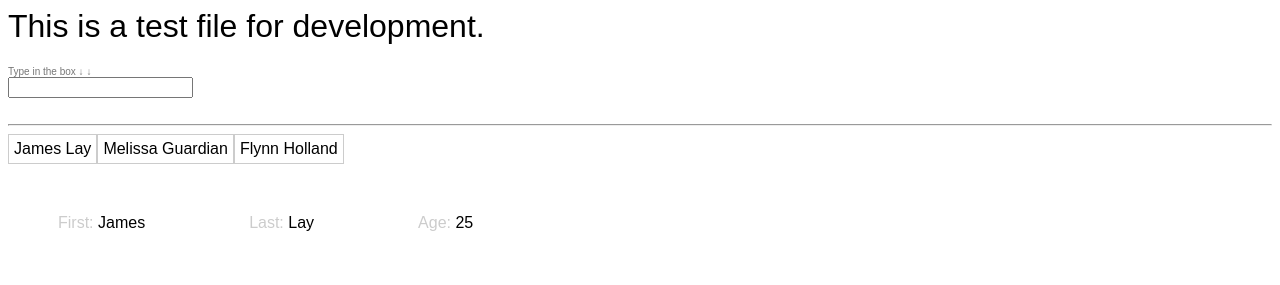
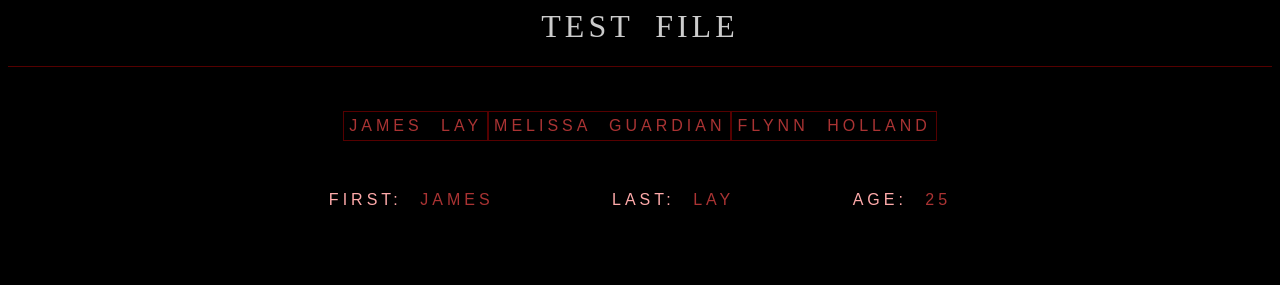
Before and after one commit to jameslaydigital/slipperjs, a plain HTML site: page index.html in a window 1280 px wide. Drawn offline with Linux system fonts and the light colour scheme.

Commit message:
Tried to implement binding mechanism, but I think this will be best handled in a backbone kind of way.

```diff
--- a/Slipper.js
+++ b/Slipper.js
@@ -1,4 +1,18 @@
 var Slipper = (function() {
+
+	//Returns true if it is a DOM node
+	function isNode(o){
+		return (
+			typeof Node === "object" ? o instanceof Node : o && typeof o === "object" && typeof o.nodeType === "number" && typeof o.nodeName==="string"
+		);
+	}
+
+	//Returns true if it is a DOM element
+	function isElement(o){
+		return (
+			typeof HTMLElement === "object" ? o instanceof HTMLElement : o && typeof o === "object" && o !== null && o.nodeType === 1 && typeof o.nodeName==="string"
+		);
+	}
 
 	var FunctionMap = (function() {
 		// how does the hash map work?
@@ -161,13 +175,15 @@ var Slipper = (function() {
 					set : function(value) {
 						input[key] = value;
 						this.trigger(key, "set", input[key]);
+
+
 						return input[key];
 					},
 					enumerable : true,
 					configurable : true,
 				});
 			}).call(this, key);
-		} else if (typeof input[key] == "object") {
+		} else if (typeof(input[key]) == "object") {
 			//console.log("TYPEOF KEY IS OBJECT");
 			(function(key) {
 				var fw = new SL(input[key]);
@@ -211,10 +227,21 @@ var Slipper = (function() {
 		return newobj;
 	}
 	function SL(input) {
-		if ( typeof input == "undefined" ) {
+		if ( typeof(input) == "undefined" ) {
 			input = {};
 		}
+		if ( typeof(input) != "object" ) {
+			return null;
+		}
+		if ( isElement(input) ) {
+			throw new TypeError("Cannot spawn watcher for DOM elements.");
+		}
+		if ( isNode(input) ) {
+			throw new TypeError("Cannot spawn watcher for DOM nodes.");
+		}
 		if ( this === topLevelObject ) {
+			//if the user forgot to use the "new" keyword.
+			//can't be just "window" because node uses "global".
 			return new SL(input);
 		}
 		Object.defineProperty(this, "bypass",	{value:input, configurable: true, enumerable:false});
@@ -228,6 +255,7 @@ var Slipper = (function() {
 			enumerable : false,
 		});
 	}
+
 	var gets = new FunctionMap();
 	var sets = new FunctionMap();
 	SL.prototype = [];
@@ -298,73 +326,6 @@ if ( typeof module != "undefined" ) {
 }
 /*
 
-	TRUE MVC:
-	In true MVC philosophy, the (M)odel can speak to the (V)iew, the (V)iew can speak to the (C)ontroller, and the
-	(C)ontroller can speak to the (M)odel.  No backward communication is allowed.  While enforcing this paradigm is
-	a hopeless cause, designing the system to work best with one-way communication is more intuitive and true with this
-	framework than most others.  I will explain:
-
-		Angular js implements a different design paradigm than MVC, and those who try to design an MVC application
-		through Angular will find it difficult at some point.  Angular simulates synchronicity between the view and the
-		model by hijacking the event loop. This is problematic because the view will not synchronize with the data when you
-		modify or access the model programatically (perhaps through a callback after an asynchronous event).  To the credit
-		of Angular, it provides methods to overcome this tribulation, but it's not intuitive.
-
-		Backbone js properly provides MVC, but the learning curve is steep.  Backbone provides specialized data types which
-		interface with the data through explicit getter and setter methods.  It's these getter and setter methods which trigger
-		the synchronization logic for the views.
-
-		I personally learned Backbone first, and I liked it.  When I learned Angular, I liked it much more and found that my
-		productivity went through the roof.  I feel like the primary reason for the spike in productivity can be attributed to
-		the more friendly learning curve of Angular and the ease through which you can bind data to the view.
-
-		With a large number of built-in directives and an included templating language, Angular was the obvious choice.
-		However, had backbone come with "batteries included", Angular still has one MAJOR advantage: you don't have to read
-		a tutorial to interact with the model.  They're all just good ol' fashioned javascript datatypes.
-
-		The closest I can bring these worlds together is to provide an interface to the data with transparent getters and setters.
-		The interface should act almost exactly like Javascript's built-in datatypes.  However, the view logic is not dependent on
-		the DOM event loop, but rather by transparent interaction with the interface.
-
-		This is difficult to communicate, and truly the advantages of this method are ineffable without a long-winded speech.
-		So, let me demonstrate achieving the same end goal through all three frameworks:
-
-			Backbone:
-				<div id="receiver"></div>
-				<input type="text" id="emitter" />
-				<script type="text/javascript">
-				</script>
-
-			Angular:
-				<div>{{model.a}}</div>
-				<input type="text" ng-bind="model.a" />
-				<script type="text/javascript">
-				</script>
-
-			Framework:
-				<div id="receiver"></div>
-				<input type="text" id="emitter" />
-				<script type="text/javascript">
-					var IF = SL({
-						a : "first element",
-						b : "second",
-					});
-					emitter.onkeypress = function() {
-						IF.a = this.value;
-					}
-					IF.addEvent("get", "a", function(value) {
-						document.getElementById("receiver").innerHTML = value;
-					});
-				</script>
-
-
-	BINDING:
-	In the same way Angular js provides attributes for binding, some system must be available to simplify
-	communication with the views.
-
-	TEMPLATES:
-	Angular accomplishes templating through the use of templates and directives.
-
 	DATA REASSIGNMENT VIA THE INTERFACE:
 	The most practial example I can think of for this framework is to use it to automatically
 	update the view when data comes back from the server.  If a simple reassignment was able
--- a/index.html
+++ b/index.html
@@ -1,20 +1,47 @@
 <html>
 	<head>
 		<style type="text/css">
+body {
+	background-color: #000;
+	color: #ccc;
+}
+
 .user {
 	cursor: pointer;
-	border: #ccc solid 1px;
+	border: #500 solid 1px;
 	padding: 5px;
 	display: inline-block;
 }
 
-.user.selected {
-	background-color: #acf;
+hr {
+	border:none;
+	border-bottom: #500 solid 1px;
 }
 
-div, input, h1 {
+.user.selected {
+	background-color: #300;
+}
+
+div, input {
 	font-family: sans-serif;
+	color: #a33;
+	text-transform: uppercase;
 	font-weight: 300;
+	letter-spacing: 4px;
+	word-spacing: 10px;
+}
+
+h1 {
+	text-align: center;
+	font-family: serif;
+	text-transform: uppercase;
+	font-weight: 300;
+	letter-spacing: 4px;
+	word-spacing: 10px;
+}
+
+.center {
+	text-align: center;
 }
 
 tab {
@@ -28,8 +55,11 @@ code {
 	font-weight: 300;
 }
 
-#receiver {
-	color: #333;
+input[type="text"] {
+	background-color: #000;
+	border: #888 solid 1px;
+	padding: 10px;
+	margin: 20px;
 }
 
 #emitter {
@@ -45,32 +75,35 @@ code {
 
 #fname:before {
 	content : "First: ";
-	color: #ccc;
+	color: #faa;
 }
 #lname:before {
 	content : "Last: ";
-	color: #ccc;
+	color: #faa;
 }
 #age:before {
 	content : "Age: ";
-	color: #ccc;
+	color: #faa;
+}
+
+#userSelection {
+	text-align: center;
 }
 
 		</style>
 	</head>
 
 	<body sl-read>
-		<h1>This is a test file for development.</h1>
-		<div style="font-size:10px;color:#777;font-family:sans-serif;">Type in the box &darr; &darr; </div>
-		<input sl-write="stuff.a" type="text" /><br /><br />
-		<div sl-read="stuff.a"></div>
-
-
+		<h1>TEST FILE</h1>
 		<hr />
+		<br />
+		<br />
 		<div id="userSelection"> </div>
-		<div id="fname"></div>
-		<div id="lname"></div>
-		<div id="age"></div>
+		<div class="center">
+			<div id="fname"></div>
+			<div id="lname"></div>
+			<div id="age"></div>
+		</div>
 
 		<script type="text/javascript" src="hm.js"></script>
 		<script type="text/javascript" src="Slipper.js"></script>
```
